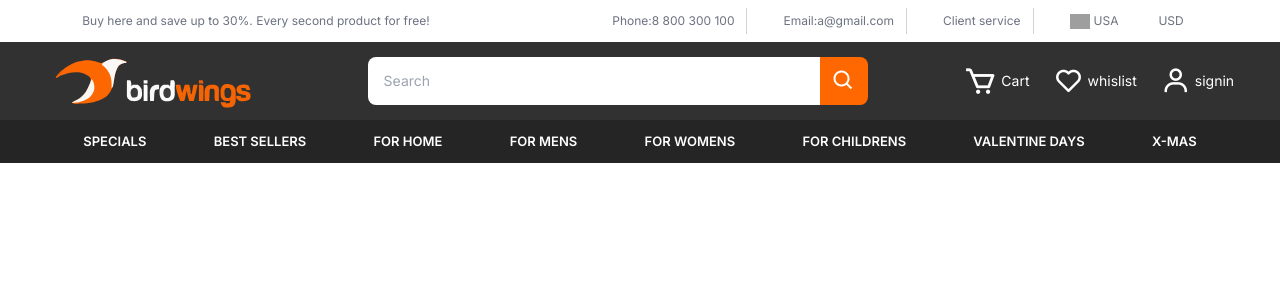
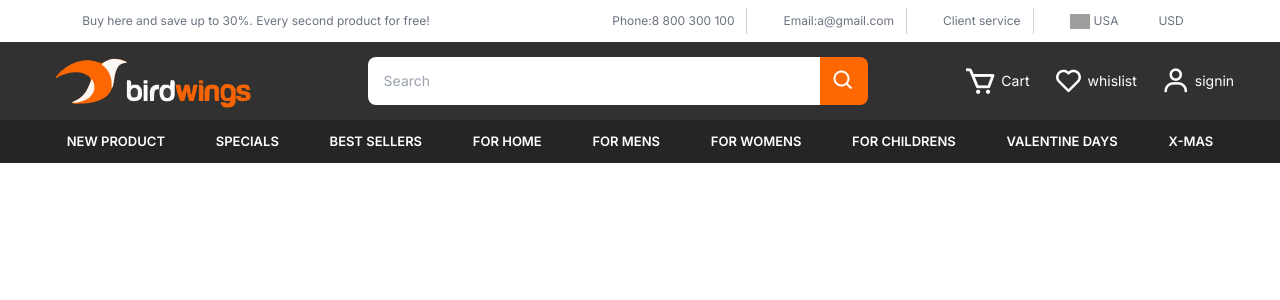
Before and after one commit to Rohit25112001/birdwing, a Next.js app: page / in a window 1280 px wide. Shown: the top 300 px of the page. Built offline with nearby package versions, Linux system fonts and the light colour scheme; grey boxes are pictures that could not be loaded.

Commit message:
new navbar

```diff
--- a/components/shared/layout/index.jsx
+++ b/components/shared/layout/index.jsx
@@ -220,7 +220,7 @@ const Layout =() =>{
 
             <nav className="bg-[#252525] lg:block hidden">
               <ul className="flex justify-evenly py-3 uppercase font-semibold px-4" onMouseLeave={handleMouseLeave}>
-                {/* <li
+                <li
                   className="text-white cursor-pointer text-[13px] relative"
                   onMouseEnter={() => handleMouseEnter('new product')}
                 >
@@ -265,7 +265,7 @@ const Layout =() =>{
                       </div>
                     </div>
                   }
-                </li> */}
+                </li>
                 <li
                   className="text-white hover:text-gray-300 cursor-pointer text-[13px] relative"
                   onMouseEnter={() => handleMouseEnter('specials')}
```
